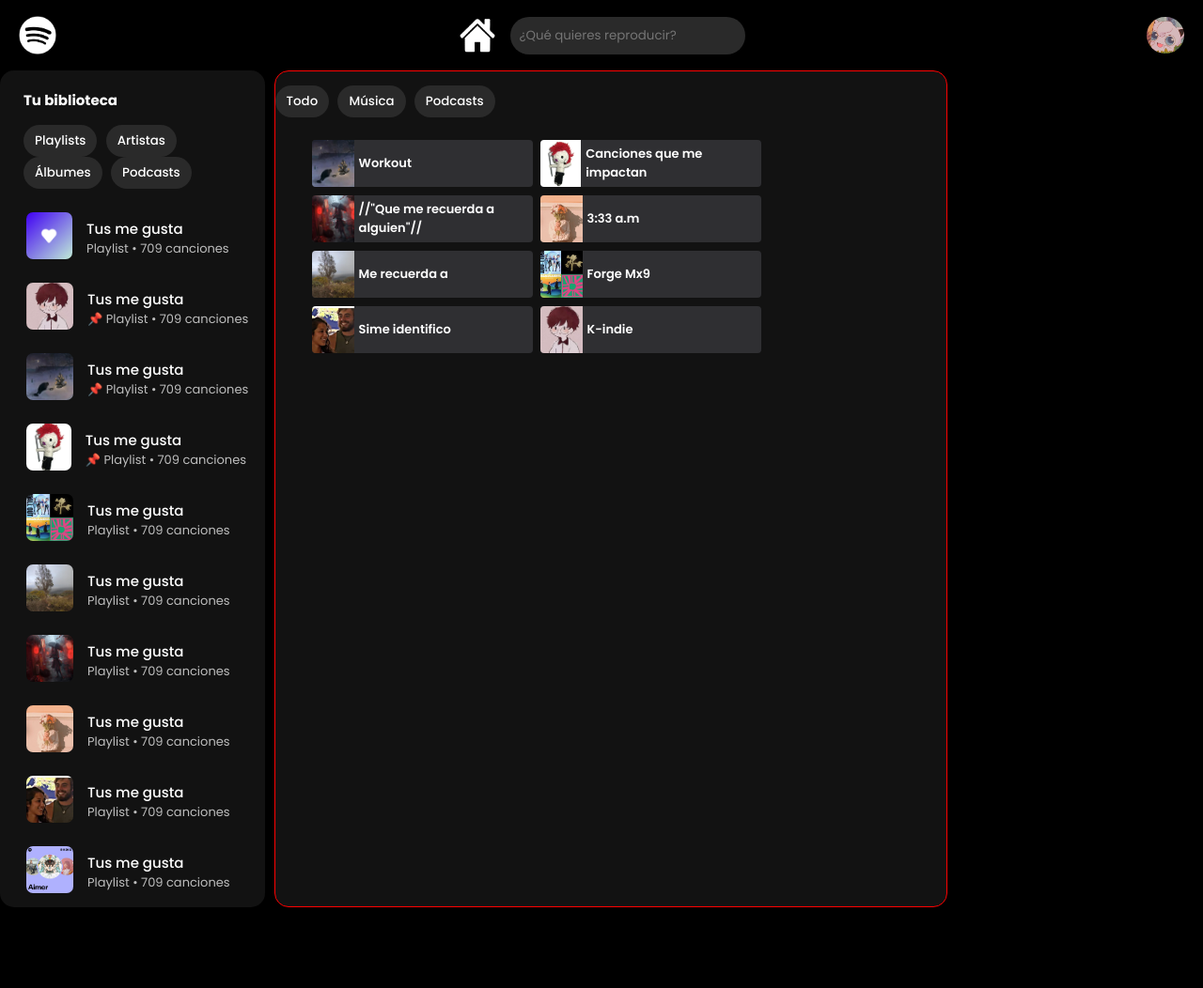
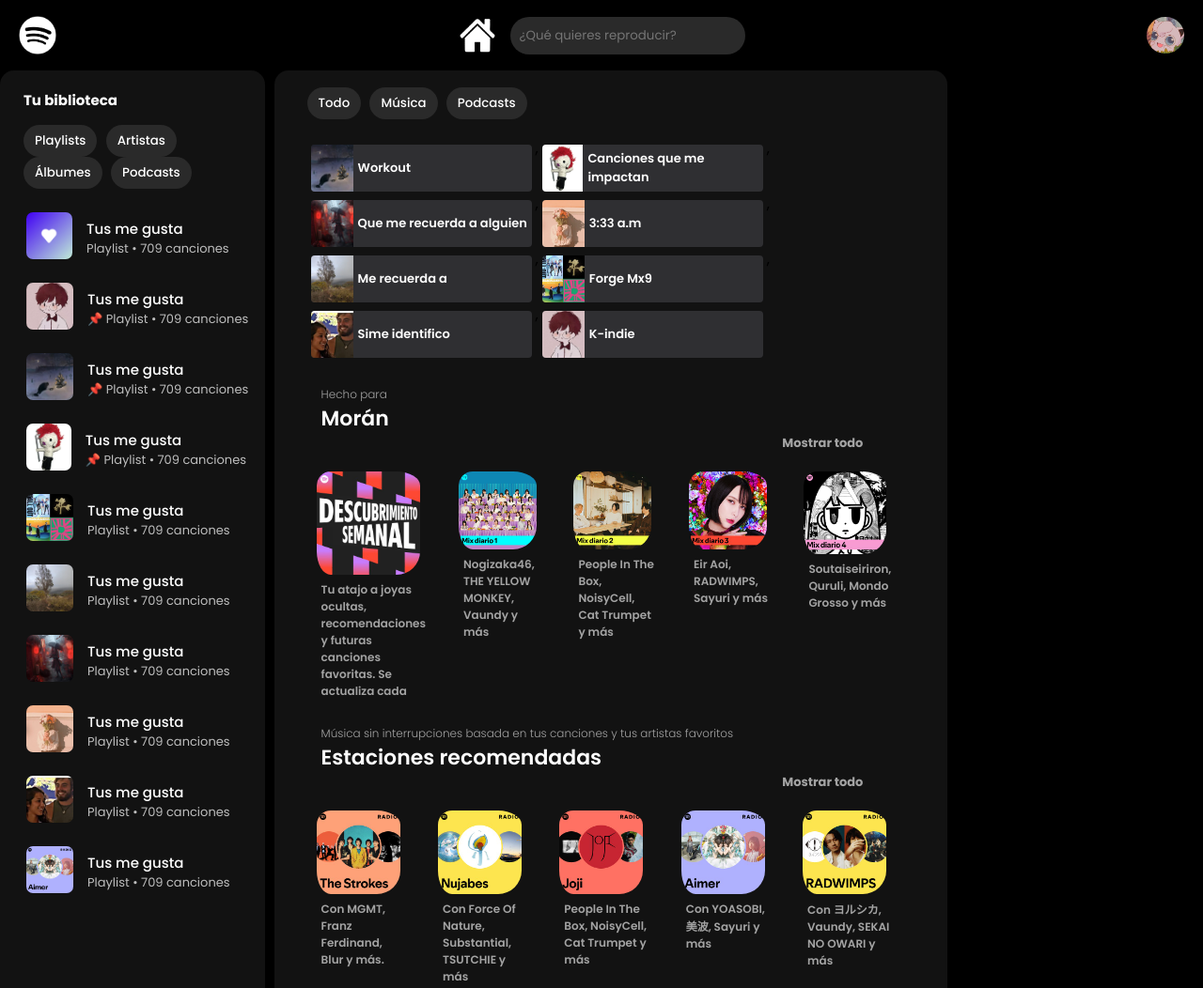
Before and after one commit to Mor4n/05-desarrollo-avanzado-en-javascript, a website built with Vite: page 08-intro-vite/practica-leccion/spotify/index.html in a window 1280 px wide. Shown: the top 1052 px of the page at 94% size. Before the commit the page ends 966 px from the top, so only its background shows below. Built offline with nearby package versions, Linux system fonts and the light colour scheme.

Commit message:
Proyecto final - Content terminado con objetos y map

```diff
--- /dev/null
+++ b/08-intro-vite/practica-leccion/spotify/src/barrels/data.js
@@ -0,0 +1,104 @@
+import {
+    cancionesImpactan,
+    forge,
+    kindie,
+    meRecuerdaA,
+    queMeRecuerda,
+    sime,
+    tresTresTres,
+    workout,
+    descubrimiento,
+    mixDiario1,
+    mixDiario2,
+    mixDiario3,
+    mixDiario4,
+    strokes,
+    nujabes,
+    joji,
+    aimer,
+    radwimps,
+} from "../barrels/assets";
+
+const contentMiniPlaylist = [
+    {
+        imgUrl: workout,
+        titulo: "Workout",
+    },
+    {
+        imgUrl: cancionesImpactan,
+        titulo: "Canciones que me impactan",
+    },
+    {
+        imgUrl: queMeRecuerda,
+        titulo: "Que me recuerda a alguien",
+    },
+    {
+        imgUrl: tresTresTres,
+        titulo: "3:33 a.m",
+    },
+    {
+        imgUrl: meRecuerdaA,
+        titulo: "Me recuerda a",
+    },
+    {
+        imgUrl: forge,
+        titulo: "Forge Mx9",
+    },
+    {
+        imgUrl: sime,
+        titulo: "Sime identifico",
+    },
+    {
+        imgUrl: kindie,
+        titulo: "K-indie",
+    },
+];
+
+const contentMadeFor = [
+    {
+        imgUrl: descubrimiento,
+        titulo:
+            "Tu atajo a joyas ocultas, recomendaciones y futuras canciones favoritas. Se actualiza cada lunes. La música habla por sí misma.",
+    },
+    {
+        imgUrl: mixDiario1,
+        titulo: "Nogizaka46, THE YELLOW MONKEY, Vaundy y más",
+    },
+    {
+        imgUrl: mixDiario2,
+        titulo: "People In The Box, NoisyCell, Cat Trumpet y más",
+    },
+    {
+        imgUrl: mixDiario3,
+        titulo: "Eir Aoi, RADWIMPS, Sayuri y más",
+    },
+    {
+        imgUrl: mixDiario4,
+        titulo: "Soutaiseiriron, Quruli, Mondo Grosso y más",
+    },
+];
+
+const contentMusic = [
+    {
+        imgUrl: strokes,
+        titulo: "Con MGMT, Franz Ferdinand, Blur y más.",
+    },
+    {
+        imgUrl: nujabes,
+        titulo: "Con Force Of Nature, Substantial, TSUTCHIE y más",
+    },
+    {
+        imgUrl: joji,
+        titulo: "People In The Box, NoisyCell, Cat Trumpet y más",
+    },
+    {
+        imgUrl: aimer,
+        titulo: "Con YOASOBI, 美波, Sayuri y más",
+    },
+    {
+        imgUrl: radwimps,
+        titulo: "Con ヨルシカ, Vaundy, SEKAI NO OWARI y más",
+    },
+];
+
+export { contentMadeFor, contentMusic, contentMiniPlaylist };
--- a/08-intro-vite/practica-leccion/spotify/src/components/common/card.js
+++ b/08-intro-vite/practica-leccion/spotify/src/components/common/card.js
@@ -1,7 +1,12 @@
 
-const Card = () =>{
+const Card = (imgUrl, titulo) =>{
 
     return /* html */`
+        <article class="playlist-card">
+                <img src="${imgUrl}" alt="" class="playlist-card-img"/>
+                <p class="playlist-card-text">${titulo}</p>
+        </article>
+
     `
 }
 
--- /dev/null
+++ b/08-intro-vite/practica-leccion/spotify/src/components/common/content-section.js
@@ -0,0 +1,29 @@
+
+import Card from "./card"
+
+const ContentSection = (titulo, subtitulo, datos) => {
+    return /* html */`
+        <section class="contenido-seccion">
+            <div class="contenido-intro">
+                <h2 class="contenido-titulo">${titulo}</h2>
+                <h3 class="contenido-subtitulo">${subtitulo}</h3>
+                <p class="contenido-mostrar"><span>Mostrar todo</span></p>
+            </div>
+
+            <div class="playlists-container">
+                ${datos.map( elemento =>{
+                     return Card(elemento.imgUrl,elemento.titulo)
+                }).join('')}
+
+            </div>
+
+
+        </section>
+
+    `
+
+
+  }
+
+
+export default ContentSection
--- a/08-intro-vite/practica-leccion/spotify/src/components/content.js
+++ b/08-intro-vite/practica-leccion/spotify/src/components/content.js
@@ -1,6 +1,11 @@
-import { cancionesImpactan, forge, kindie, meRecuerdaA, queMeRecuerda, sime, tresTresTres, workout } from "../barrels/assets";
+import { cancionesImpactan, forge, kindie, meRecuerdaA, queMeRecuerda, sime, tresTresTres, workout,
+descubrimiento, mixDiario1, mixDiario2, mixDiario3, mixDiario4,} from "../barrels/assets";
+import { contentMadeFor, contentMiniPlaylist, contentMusic } from "../barrels/data";
+import ContentSection from "./common/content-section";
 import Filterbutton from "./common/filter-button";
 import MiniPlaylist from "./common/miniplaylist";
+
+
 
 const Content = () =>{
 
@@ -14,16 +19,17 @@
             </div>
 
             <div id="miniplaylist-container">
-                ${MiniPlaylist(workout,"Workout")}
-                ${MiniPlaylist(cancionesImpactan,"Canciones que me impactan")}
-                ${MiniPlaylist(queMeRecuerda,'//"Que me recuerda a alguien"//')}
-                ${MiniPlaylist(tresTresTres,"3:33 a.m")}
-                ${MiniPlaylist(meRecuerdaA,"Me recuerda a")}
-                ${MiniPlaylist(forge,"Forge Mx9")}
-                ${MiniPlaylist(sime,"Sime identifico")}
-                ${MiniPlaylist(kindie,"K-indie")}
+
+                ${contentMiniPlaylist.map( elemento =>{
+                    const { imgUrl,titulo } = elemento;
+                        return MiniPlaylist(imgUrl,titulo)
+                })}
 
             </div>
+
+            ${ContentSection("Hecho para","Morán",contentMadeFor)}
+
+            ${ContentSection("Música sin interrupciones basada en tus canciones y tus artistas favoritos","Estaciones recomendadas", contentMusic)}
 
         </section>
 
--- a/08-intro-vite/practica-leccion/spotify/src/style.css
+++ b/08-intro-vite/practica-leccion/spotify/src/style.css
@@ -65,6 +65,8 @@
 
 main{
     display: flex;
+    background-color: #000000;
+    min-height: 100vh;
 }
 
 
@@ -143,12 +145,15 @@
 
 /* contenido principal - content */
 #content{
-    border: 1px solid red;
+    /* border: 1px solid red; */
     width: 56%;
     margin: 0px 10px;
     border-radius: 15px;
 }
 
+#content .botones-filtro-container{
+    margin: 18px 35px;
+}
 
 /* Mini playlists */
 
@@ -183,3 +188,71 @@
     font-weight: 600;
     font-size: 13px;
 }
+
+/* seccion de contenido principal */
+
+.contenido-seccion{
+    margin: 30px 35px;
+}
+.contenido-intro{
+    padding-left: 15px;
+    color: #a3a3a3;
+    font-size: 12px;
+    font-weight: 600;
+    margin-right: 55px;
+}
+.contenido-titulo{
+    color: #a3a3a3;
+    font-size: 12px;
+    font-weight: 300;
+}
+.contenido-subtitulo{
+    color: #FEFEFE;
+    font-size: 22px;
+    font-weight: 600;
+}
+.contenido-mostrar{
+    color: #a3a3a3;
+    text-align: end;
+    font-weight: 700;
+    font-size: 13px;
+}
+.contenido-mostrar span{
+    cursor: pointer;
+
+}
+.contenido-mostrar span:hover{
+    text-decoration: underline;
+}
+
+.playlists-container{
+    display: flex;
+    flex-wrap: nowrap;
+    overflow: hidden;
+}
+
+.playlist-card{
+    width: 200px;
+    height: 250px;
+    margin: 10px 25px 0px 0px;
+    border-radius: 10px;
+    cursor: pointer;
+}
+.playlist-card:hover{
+    background-color: #202020;
+}
+.playlist-card-img{
+    width: 95%;
+    padding: 10px 0px 0px 10px;
+    object-fit: cover;
+    border-radius: 25px;
+}
+.playlist-card-text{
+        padding-left: 15px;
+    color: #a3a3a3;
+    font-size: 12px;
+    font-weight: 600;
+}
+#descarga{
+    width: 22%;
+}
```
